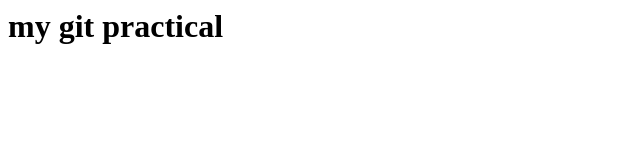
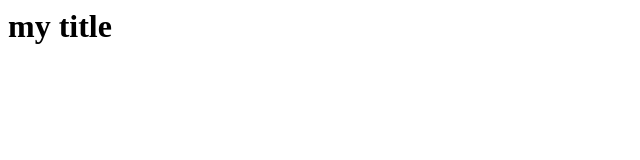
Before and after one commit to krimamaheta/test-git, a plain HTML site: page index.html in a window 1280 px wide. Shown: the whole page, without its empty margins (0-640 px from the left). Drawn offline with Linux system fonts and the light colour scheme.

Commit message:
update file with my title

```diff
--- a/index.html
+++ b/index.html
@@ -1 +1 @@
-<h1>my git practical</h1>
+<h1>my title</h1>
```
